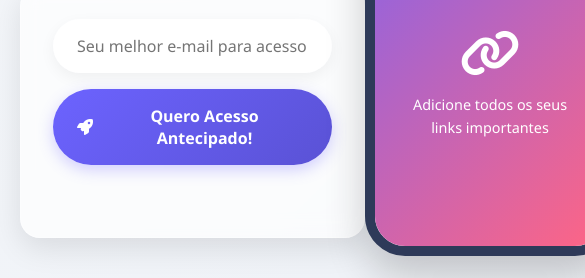
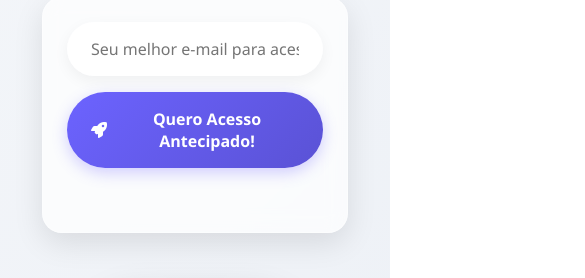
Before and after one commit to Uriasmanu/meu-site, a plain HTML site: page index.html in a window 390 px wide. Shown: the part 394-672 px from the top of the page, 585 px wide, since content can reach past the window. Drawn offline with Linux system fonts and the light colour scheme.

Commit message:
Corrige estilo

```diff
--- a/style.css
+++ b/style.css
@@ -19,6 +19,7 @@ body {
     background: linear-gradient(135deg, #f5f7fa 0%, #c3cfe2 100%);
     color: var(--dark);
     line-height: 1.6;
+    overflow-x: hidden; /* Importante: previne scroll horizontal */
 }
 
 .container {
@@ -104,11 +105,22 @@ body {
     display: flex;
     align-items: center;
     min-height: 100vh;
+    width: 100%;
+    overflow: hidden; /* Importante: contém elementos filhos */
+}
+
+.hero .container {
+    display: flex;
+    align-items: center;
+    width: 100%;
+    max-width: 100%; /* Permite que o container se ajuste */
+    padding: 2rem;
 }
 
 .hero-content {
     flex: 1;
-    padding-right: 2rem;
+    padding: 2rem;
+    max-width: 100%;
 }
 
 .main-title {
@@ -119,6 +131,7 @@ body {
     background: linear-gradient(135deg, var(--primary), var(--secondary));
     -webkit-background-clip: text;
     -webkit-text-fill-color: transparent;
+    word-wrap: break-word;
 }
 
 .subtitle {
@@ -136,6 +149,7 @@ body {
     box-shadow: 0 10px 30px rgba(0, 0, 0, 0.1);
     max-width: 500px;
     border: 1px solid rgba(255, 255, 255, 0.3);
+    width: 100%;
 }
 
 .email-form {
@@ -152,6 +166,7 @@ body {
     background: rgba(255, 255, 255, 0.8);
     box-shadow: 0 5px 15px rgba(0, 0, 0, 0.05);
     transition: var(--transition);
+    width: 100%;
 }
 
 .email-form input:focus {
@@ -174,6 +189,7 @@ body {
     justify-content: center;
     gap: 0.5rem;
     box-shadow: 0 5px 15px rgba(108, 99, 255, 0.3);
+    width: 100%;
 }
 
 .cta-button:hover {
@@ -201,6 +217,7 @@ body {
     display: flex;
     justify-content: center;
     align-items: center;
+    max-width: 100%;
 }
 
 .phone-mockup {
@@ -212,6 +229,7 @@ body {
     position: relative;
     overflow: hidden;
     border: 10px solid #2E3A59;
+    max-width: 100%; /* Garante que não ultrapasse o container */
 }
 
 .phone-screen {
@@ -240,8 +258,7 @@ body {
 .features {
     padding: 100px 0;
     background: white;
-width: 100%;
-
+    width: 100%;
 }
 
 .section-title {
@@ -269,7 +286,7 @@ width: 100%;
 
 .feature-card:hover {
     transform: translateY(-10px);
-    box-shadow: 0 15px 40px rgba(0, 0, 0, 0.1);
+    box-shadow: 10px 15px 40px rgba(0, 0, 0, 0.1);
 }
 
 .feature-card i {
@@ -401,15 +418,31 @@ width: 100%;
     .hero {
         flex-direction: column;
         text-align: center;
+        padding: 100px 0 60px;
+    }
+
+    .hero .container {
+        flex-direction: column;
     }
 
     .hero-content {
         padding-right: 0;
         margin-bottom: 3rem;
+        width: 100%;
     }
 
     .main-title {
         font-size: 2.8rem;
+    }
+
+    .hero-image {
+        width: 100%;
+        justify-content: center;
+    }
+
+    .phone-mockup {
+        width: 280px;
+        height: 560px;
     }
 }
 
@@ -438,10 +471,57 @@ width: 100%;
         font-size: 2.2rem;
     }
 
+    .hero {
+        padding: 90px 0 40px;
+    }
+
+    .hero-content {
+        padding: 0 15px;
+    }
+
+    .email-form-container {
+        margin: 0 auto;
+        padding: 1.5rem;
+    }
+
+    .phone-mockup {
+        width: 250px;
+        height: 500px;
+        margin: 0 auto;
+    }
+
     .footer-content {
         flex-direction: column;
         gap: 1.5rem;
         text-align: center;
+    }
+
+    /* Correção para a seção Features em mobile */
+    .features {
+        padding: 60px 0;
+        width: 100%;
+    }
+
+    .features .container {
+        padding: 0 15px;
+        width: 100%;
+    }
+
+    .section-title {
+        padding: 0 15px;
+        margin-bottom: 2rem;
+        font-size: 2rem;
+    }
+
+    .features-grid {
+        grid-template-columns: 1fr;
+        gap: 1rem;
+        width: 100%;
+    }
+
+    .feature-card {
+        margin: 0;
+        padding: 2rem 1.5rem;
     }
 }
 
@@ -451,11 +531,66 @@ width: 100%;
     }
 
     .section-title {
-        font-size: 2rem;
+        font-size: 1.8rem;
+    }
+
+    .hero {
+        padding: 80px 0 30px;
     }
 
     .phone-mockup {
-        width: 250px;
-        height: 500px;
+        width: 220px;
+        height: 440px;
+        border-width: 8px;
+    }
+
+    .phone-screen {
+        padding: 1.5rem;
+    }
+
+    .phone-screen h3 {
+        font-size: 1.2rem;
+    }
+
+    .phone-screen p {
+        font-size: 0.8rem;
+    }
+
+    /* Ajustes adicionais para mobile muito pequeno */
+    .features .container {
+        padding: 0 10px;
+    }
+
+    .features-grid {
+        padding: 0;
+    }
+
+    .feature-card {
+        margin: 0;
+        padding: 1.5rem 1rem;
+    }
+
+    .container {
+        padding: 0 15px;
     }
 }
+
+/* Correção extra para telas muito pequenas */
+@media (max-width: 400px) {
+    .phone-mockup {
+        width: 200px;
+        height: 400px;
+    }
+
+    .main-title {
+        font-size: 1.6rem;
+    }
+
+    .section-title {
+        font-size: 1.6rem;
+    }
+
+    .hero-content {
+        padding: 0 10px;
+    }
+}
```
